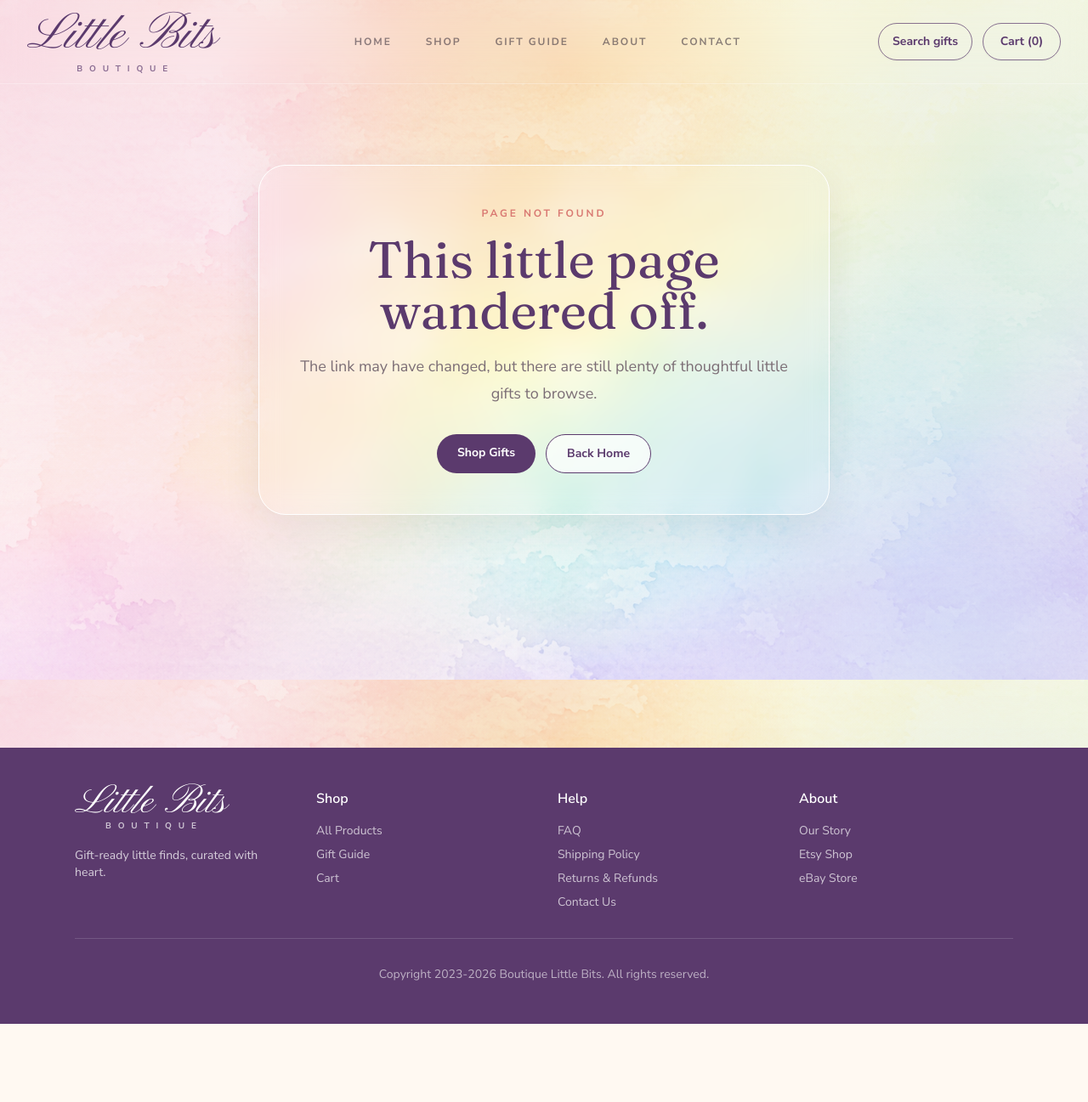
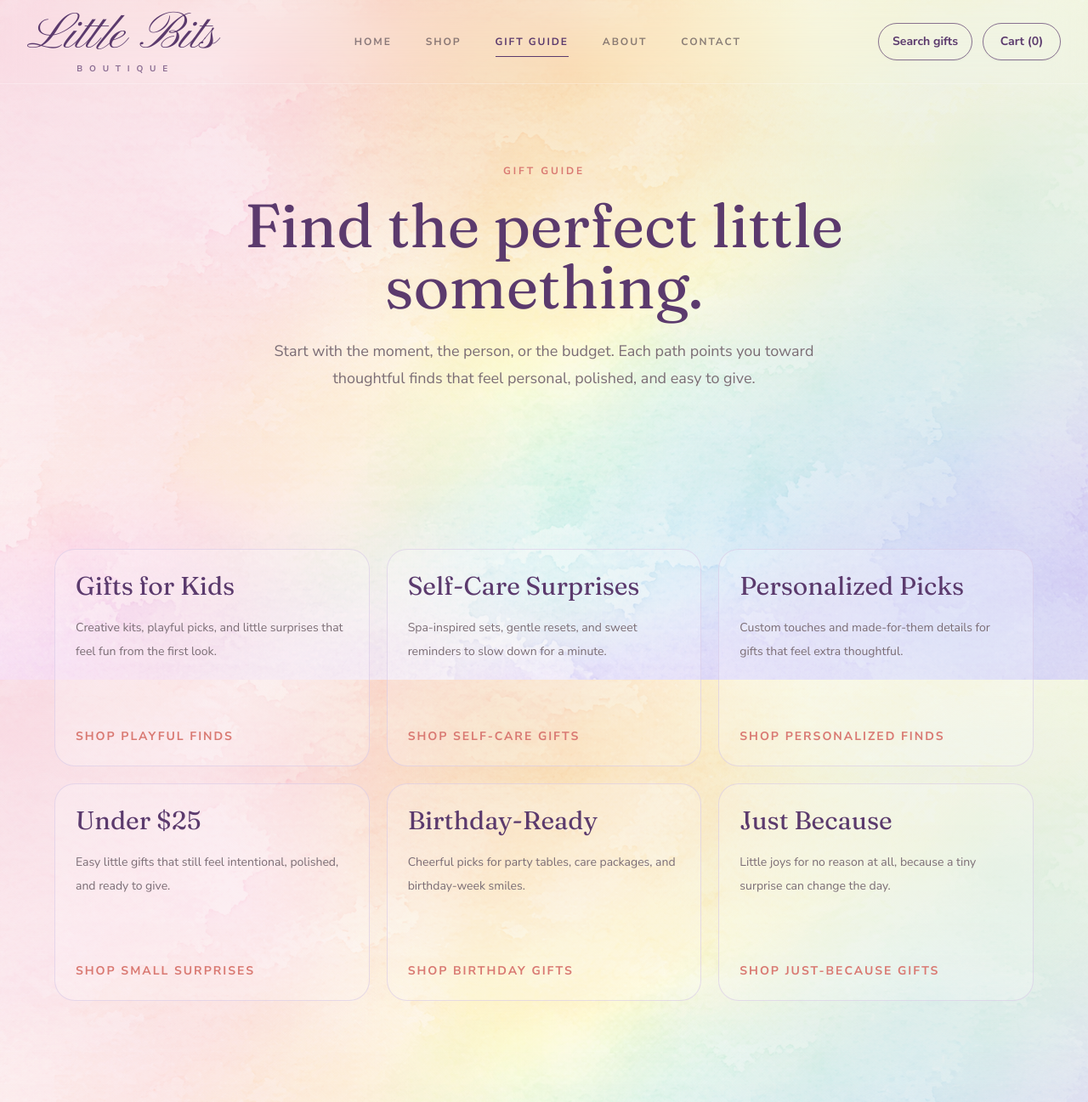
Before and after one commit to BoutiqueLittleBits-Admin/boutique-little-bits-site, a Next.js app: page /gift-guide in a window 1280 px wide. Before the commit this address had no page. Shown: the top 1297 px of the page at 85% size. Before the commit the page ends 1205 px from the top, so only its background shows below. Built offline with nearby package versions, Linux system fonts and the light colour scheme.

Commit message:
Add dedicated gift guide page

```diff
--- a/app/components/Footer.js
+++ b/app/components/Footer.js
@@ -17,7 +17,7 @@ export default function Footer() {
             <h4 className="font-semibold text-white mb-4">Shop</h4>
             <ul className="space-y-2 text-sm">
               <li><a href="/shop" className="text-white/70 hover:text-white transition-colors">All Products</a></li>
-              <li><a href="/shop" className="text-white/70 hover:text-white transition-colors">Gift Guide</a></li>
+              <li><a href="/gift-guide" className="text-white/70 hover:text-white transition-colors">Gift Guide</a></li>
               <li><a href="/cart" className="text-white/70 hover:text-white transition-colors">Cart</a></li>
             </ul>
           </div>
--- a/app/components/Header.js
+++ b/app/components/Header.js
@@ -29,18 +29,17 @@ export default function Header() {
             {[
               ['/', 'Home'],
               ['/shop', 'Shop'],
-              ['/shop', 'Gift Guide'],
+              ['/gift-guide', 'Gift Guide'],
               ['/about', 'About'],
               ['/contact', 'Contact'],
             ].map(([href, label]) => {
-              const active = href === '/' ? pathname === '/' : pathname === href && label !== 'Gift Guide';
-              const giftActive = false;
+              const active = href === '/' ? pathname === '/' : pathname === href;
               return (
                 <a
                   key={label}
                   href={href}
                   className={`${navLinkClass} ${
-                    active || giftActive
+                    active
                       ? 'text-brand-plum after:absolute after:left-2 after:right-2 after:bottom-1 after:h-px after:bg-brand-plum'
                       : 'text-brand-ink/55 hover:text-brand-plum'
                   }`}
@@ -137,7 +136,7 @@ export default function Header() {
           <div className="flex flex-col gap-4 text-brand-ink font-medium">
             <a href="/" className="hover:text-brand-coral transition-colors py-2">Home</a>
             <a href="/shop" className="hover:text-brand-coral transition-colors py-2">Shop</a>
-            <a href="/shop" className="hover:text-brand-coral transition-colors py-2">Gift Guide</a>
+            <a href="/gift-guide" className="hover:text-brand-coral transition-colors py-2">Gift Guide</a>
             <a href="/about" className="hover:text-brand-coral transition-colors py-2">About</a>
             <a href="/contact" className="hover:text-brand-coral transition-colors py-2">Contact</a>
           </div>
--- /dev/null
+++ b/app/gift-guide/page.js
@@ -0,0 +1,84 @@
+const giftPaths = [
+  {
+    title: "Gifts for Kids",
+    text: "Creative kits, playful picks, and little surprises that feel fun from the first look.",
+    cta: "Shop playful finds",
+  },
+  {
+    title: "Self-Care Surprises",
+    text: "Spa-inspired sets, gentle resets, and sweet reminders to slow down for a minute.",
+    cta: "Shop self-care gifts",
+  },
+  {
+    title: "Personalized Picks",
+    text: "Custom touches and made-for-them details for gifts that feel extra thoughtful.",
+    cta: "Shop personalized finds",
+  },
+  {
+    title: "Under $25",
+    text: "Easy little gifts that still feel intentional, polished, and ready to give.",
+    cta: "Shop small surprises",
+  },
+  {
+    title: "Birthday-Ready",
+    text: "Cheerful picks for party tables, care packages, and birthday-week smiles.",
+    cta: "Shop birthday gifts",
+  },
+  {
+    title: "Just Because",
+    text: "Little joys for no reason at all, because a tiny surprise can change the day.",
+    cta: "Shop just-because gifts",
+  },
+];
+
+export const metadata = {
+  title: "Gift Guide | Boutique Little Bits",
+  description: "Browse thoughtful gift ideas for kids, self-care, personalized surprises, birthdays, and sweet little finds under $25.",
+};
+
+export default function GiftGuidePage() {
+  return (
+    <div className="min-h-screen">
+      <section className="relative overflow-hidden px-4 pt-28 pb-12 watercolor-soft sm:px-6 md:pt-32 md:pb-16">
+        <div className="relative mx-auto max-w-6xl">
+          <div className="mx-auto max-w-4xl rounded-[2.5rem] px-6 py-12 text-center boutique-surface md:px-12 md:py-16">
+            <p className="text-xs font-bold uppercase tracking-[0.24em] text-brand-coral">Gift Guide</p>
+            <h1 className="mt-5 font-display text-5xl leading-tight text-brand-plum md:text-7xl">Find the perfect little something.</h1>
+            <p className="mx-auto mt-6 max-w-2xl text-lg leading-8 text-brand-taupe">
+              Start with the moment, the person, or the budget. Each path points you toward thoughtful finds that feel personal, polished, and easy to give.
+            </p>
+          </div>
+        </div>
+      </section>
+
+      <section className="px-4 py-14 boutique-band sm:px-6">
+        <div className="mx-auto grid max-w-6xl grid-cols-1 gap-5 sm:grid-cols-2 lg:grid-cols-3">
+          {giftPaths.map((path) => (
+            <a key={path.title} href="/shop" className="group flex min-h-64 flex-col justify-between rounded-[1.5rem] p-6 transition hover:-translate-y-1 hover:bg-white hover:shadow-boutique boutique-card">
+              <span>
+                <h2 className="font-display text-3xl leading-tight text-brand-plum transition-colors group-hover:text-brand-coral">{path.title}</h2>
+                <p className="mt-4 text-sm leading-7 text-brand-taupe">{path.text}</p>
+              </span>
+              <span className="mt-8 inline-flex text-sm font-bold uppercase tracking-[0.14em] text-brand-coral">{path.cta}</span>
+            </a>
+          ))}
+        </div>
+      </section>
+
+      <section className="px-4 py-14 boutique-band sm:px-6">
+        <div className="mx-auto max-w-4xl rounded-[2rem] p-6 text-center watercolor-soft">
+          <div className="rounded-[1.5rem] p-8 boutique-surface">
+            <p className="text-xs font-bold uppercase tracking-[0.22em] text-brand-coral">Still choosing?</p>
+            <h2 className="mt-3 font-display text-4xl text-brand-plum">Browse every gift-ready find.</h2>
+            <p className="mx-auto mt-4 max-w-2xl text-brand-taupe">
+              The full shop has filters for best sellers, new arrivals, personalized picks, gift-ready items, and finds under $25.
+            </p>
+            <a href="/shop" className="mt-7 inline-flex rounded-full bg-brand-plum px-6 py-3 text-sm font-bold uppercase tracking-wide text-white transition hover:bg-brand-coral">
+              Shop all gifts
+            </a>
+          </div>
+        </div>
+      </section>
+    </div>
+  );
+}
--- a/app/page.js
+++ b/app/page.js
@@ -61,7 +61,7 @@ export default function Home() {
             <p className="mx-auto mt-6 max-w-2xl text-lg md:text-xl text-brand-taupe leading-relaxed">Kids' kits, self-care gifts, personalized finds, and thoughtful little surprises, handpicked to make gifting easy.</p>
             <div className="mt-8 flex flex-col sm:flex-row gap-3 justify-center">
               <a href="/shop" className="inline-block bg-brand-plum text-white px-6 py-3 rounded-full font-bold text-sm uppercase tracking-wide hover:bg-brand-coral transition-colors text-center shadow-sm">Shop Gift-Ready Finds</a>
-              <a href="/shop" className="inline-block text-brand-plum px-6 py-3 rounded-full font-bold text-sm uppercase tracking-wide hover:text-brand-coral transition-colors border border-brand-lavender bg-white/70 text-center">Explore the Gift Guide</a>
+              <a href="/gift-guide" className="inline-block text-brand-plum px-6 py-3 rounded-full font-bold text-sm uppercase tracking-wide hover:text-brand-coral transition-colors border border-brand-lavender bg-white/70 text-center">Explore the Gift Guide</a>
             </div>
             <div className="mx-auto mt-9 max-w-3xl border-t border-brand-lavender pt-5">
               <TrustStrip />
@@ -125,7 +125,7 @@ export default function Home() {
               { name: "Gift Sets", note: "Ready-to-give bundles" },
               { name: "Party Favors", note: "Small surprises for big moments" },
             ].map((cat, i) => (
-              <a key={i} href="/shop" className="group flex min-h-36 flex-col items-start justify-center rounded-2xl p-5 transition-all boutique-card hover:-translate-y-0.5 hover:bg-white">
+              <a key={i} href="/gift-guide" className="group flex min-h-36 flex-col items-start justify-center rounded-2xl p-5 transition-all boutique-card hover:-translate-y-0.5 hover:bg-white">
                 <h3 className="font-display text-2xl leading-tight text-brand-plum transition-colors group-hover:text-brand-coral">{cat.name}</h3>
                 <p className="mt-2 text-sm leading-6 text-brand-taupe">{cat.note}</p>
               </a>
--- a/app/shop/page.js
+++ b/app/shop/page.js
@@ -154,7 +154,7 @@ export default function ShopPage() {
 
             <div className="mt-10 grid grid-cols-2 md:grid-cols-3 lg:grid-cols-6 gap-3">
               {giftPaths.map((path) => (
-                <a key={path.title} href="/shop" className="group rounded-2xl p-4 transition hover:-translate-y-0.5 hover:shadow-soft boutique-surface">
+                <a key={path.title} href="/gift-guide" className="group rounded-2xl p-4 transition hover:-translate-y-0.5 hover:shadow-soft boutique-surface">
                   <h2 className="font-display text-xl leading-tight text-brand-plum group-hover:text-brand-coral transition-colors">{path.title}</h2>
                   <p className="mt-2 text-xs leading-5 text-brand-taupe">{path.text}</p>
                 </a>
--- a/app/sitemap.js
+++ b/app/sitemap.js
@@ -5,6 +5,7 @@ export default async function sitemap() {
   const staticPages = [
     { url: baseUrl, lastModified: new Date(), changeFrequency: 'daily', priority: 1 },
     { url: `${baseUrl}/shop`, lastModified: new Date(), changeFrequency: 'daily', priority: 0.9 },
+    { url: `${baseUrl}/gift-guide`, lastModified: new Date(), changeFrequency: 'weekly', priority: 0.8 },
     { url: `${baseUrl}/about`, lastModified: new Date(), changeFrequency: 'monthly', priority: 0.7 },
     { url: `${baseUrl}/contact`, lastModified: new Date(), changeFrequency: 'monthly', priority: 0.7 },
     { url: `${baseUrl}/stores`, lastModified: new Date(), changeFrequency: 'monthly', priority: 0.6 },
```
